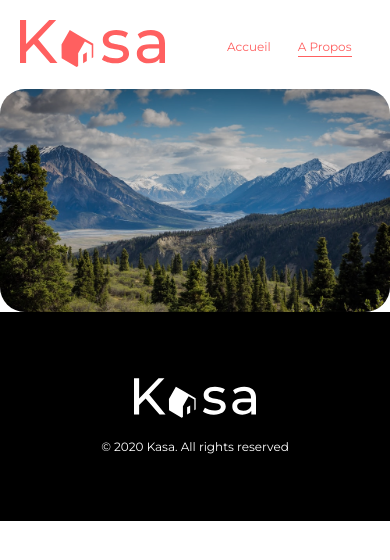
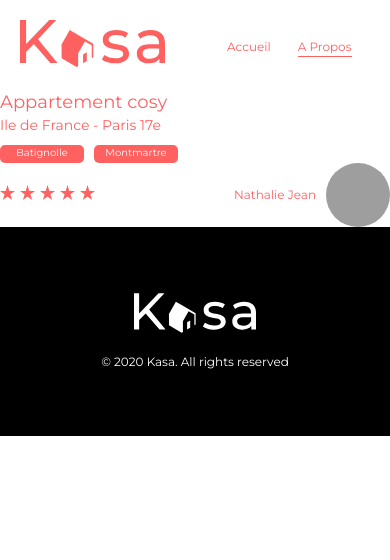
Before and after one commit to Nabil-Y/Nabil_Yassine_11_15052022, a React (Create React App) app: page /about in a window 390 px wide. Shown: the top 560 px of the page. Built offline with nearby package versions, Linux system fonts and the light colour scheme; grey boxes are pictures that could not be loaded.

Commit message:
Complete all components

```diff
--- a/src/App.js
+++ b/src/App.js
@@ -2,16 +2,47 @@ import Header from "./components/Layout/Header";
 import Footer from "./components/Layout/Footer";
 import Banner from "./components/Banner/Banner";
 import Error from "./pages/Error/Error";
+import Profile from "./components/Profile/Profile";
 import { Routes, Route } from "react-router-dom";
 // import Loader from "./components/Layout/Loader";
 
 const App = () => {
+  const houseData = {
+    id: "c67ab8a7",
+    title: "Appartement cosy",
+    cover:
+      "https://s3-eu-west-1.amazonaws.com/course.oc-static.com/projects/front-end-kasa-project/accommodation-20-1.jpg",
+    pictures: [
+      "https://s3-eu-west-1.amazonaws.com/course.oc-static.com/projects/front-end-kasa-project/accommodation-20-1.jpg",
+      "https://s3-eu-west-1.amazonaws.com/course.oc-static.com/projects/front-end-kasa-project/accommodation-20-2.jpg",
+      "https://s3-eu-west-1.amazonaws.com/course.oc-static.com/projects/front-end-kasa-project/accommodation-20-3.jpg",
+      "https://s3-eu-west-1.amazonaws.com/course.oc-static.com/projects/front-end-kasa-project/accommodation-20-4.jpg",
+      "https://s3-eu-west-1.amazonaws.com/course.oc-static.com/projects/front-end-kasa-project/accommodation-20-5.jpg",
+    ],
+    description:
+      "Votre maison loin de chez vous. Que vous veniez de l'autre bout du monde, ou juste de quelques stations de RER, vous vous sentirez chez vous dans notre appartement.",
+    host: {
+      name: "Nathalie Jean",
+      picture:
+        "https://s3-eu-west-1.amazonaws.com/course.oc-static.com/projects/front-end-kasa-project/profile-picture-12.jpg",
+    },
+    rating: "5",
+    location: "Ile de France - Paris 17e",
+    equipments: [
+      "Équipements de base",
+      "Micro-Ondes",
+      "Douche italienne",
+      "Frigo",
+      "WIFI",
+    ],
+    tags: ["Batignolle", "Montmartre"],
+  };
   return (
     <>
       <Header />
       {/* <Loader /> */}
       <Routes>
-        <Route path="/about" element={<Banner />} />
+        <Route path="/about" element={<Profile houseData={houseData} />} />
         <Route path="/" exact element={<Banner />} />
         <Route path="*" element={<Error />} />
       </Routes>
--- a/src/components/Banner/Banner.js
+++ b/src/components/Banner/Banner.js
@@ -10,7 +10,7 @@ const Banner = () => {
     return (
       <section className={`${styles.banner} ${styles["height-limiter"]}`}>
         <img src={homeImg} alt="Falaise donnant sur la mer" />
-        <h1>Chez vous, partout et ailleurs</h1>
+        <h1>{"Chez vous,\npartout et ailleurs"}</h1>
       </section>
     );
   if (pathname === "/about")
--- a/src/components/Banner/Banner.module.css
+++ b/src/components/Banner/Banner.module.css
@@ -14,14 +14,13 @@
   width: 100%;
   left: 0;
   height: 100%;
-  background-color: rgba(0, 0, 0, 0.15);
+  background-color: rgba(0, 0, 0, 0.3);
 }
 
 .banner h1 {
   position: absolute;
   top: 50%;
-  left: 50%;
-  transform: translate(-50%, -50%);
+  transform: translateY(-50%);
   font-size: 48px;
   font-weight: normal;
   width: 100%;
@@ -32,14 +31,23 @@
   width: 100%;
   height: 100%;
   object-fit: cover;
+  object-position: 50% 43%;
 }
 
 @media screen and (max-width: 768px) {
+  .banner {
+    border-radius: 10px;
+  }
   .banner h1 {
     text-align: left;
     padding-left: 16px;
     font-size: 24px;
     line-height: 24px;
+    white-space: pre-wrap;
+  }
+
+  .banner img {
+    object-position: 50% 50%;
   }
 
   .height-limiter {
--- a/src/components/Layout/Header.js
+++ b/src/components/Layout/Header.js
@@ -1,42 +1,27 @@
-import React, { useEffect, useState } from "react";
+import React from "react";
 import Logo from "../UI/SVG/Logo";
 import styles from "./Header.module.css";
 import { Link, useLocation } from "react-router-dom";
 
 const Header = () => {
-  const [windowWidth, setWindowWidth] = useState(window.innerWidth);
-
-  const handleResize = () => {
-    setWindowWidth(window.innerWidth);
-  };
-
-  useEffect(() => {
-    window.addEventListener("resize", handleResize);
-
-    return () => {
-      window.removeEventListener("resize", handleResize);
-    };
-  }, [windowWidth]);
-
   const { pathname } = useLocation();
   const isAboutPage = pathname === "/about";
-  let liStyle = styles.active;
+  const isHomePage = pathname === "/";
 
-  if (window.innerWidth > 768) {
-    if (pathname !== "/" && pathname !== "/about") {
-      liStyle = "";
-    }
-  }
+  const isHomeLinkActive = () => {
+    if (!isAboutPage)
+      return isHomePage ? styles.active : styles["active-not-home-page"];
+  };
 
   return (
     <header className={styles.header}>
       <Logo />
       <nav>
         <ul className={styles["nav-list"]}>
-          <li className={isAboutPage ? "" : liStyle}>
+          <li className={isHomeLinkActive()}>
             <Link to="/">Accueil</Link>
           </li>
-          <li className={isAboutPage ? liStyle : ""}>
+          <li className={isAboutPage ? styles.active : ""}>
             <Link to="/about">A Propos</Link>
           </li>
         </ul>
--- a/src/components/Layout/Header.module.css
+++ b/src/components/Layout/Header.module.css
@@ -29,6 +29,10 @@
   border-bottom: 1px solid var(--primary-color);
 }
 
+.active-not-home-page {
+  border-bottom: 1px solid transparent;
+}
+
 @media screen and (max-width: 768px) {
   .header {
     margin: 20px 0;
@@ -53,4 +57,8 @@
     width: 145px;
     height: 47px;
   }
+
+  .active-not-home-page {
+    border-bottom: 1px solid var(--primary-color);
+  }
 }
--- a/src/components/Profile/Profile.js
+++ b/src/components/Profile/Profile.js
@@ -1,7 +1,37 @@
-import React from 'react';
+import React from "react";
+import PropTypes from "prop-types";
+import Tag from "../UI/Tag";
+import Stars from "../UI/Stars";
+import styles from "./Profile.module.css";
 
-const Profile = () => {
-  return <div>Profile</div>;
+const Profile = ({ houseData }) => {
+  return (
+    <section className={styles.profile}>
+      <div className={styles["profile-left"]}>
+        <h1>{houseData.title}</h1>
+        <div className={styles.location}>{houseData.location}</div>
+        <div className={styles.tags}>
+          {houseData.tags.map((tag, index) => (
+            <Tag key={tag + index}>{tag}</Tag>
+          ))}
+        </div>
+      </div>
+      <div className={styles["profile-right"]}>
+        <div className={styles["name-and-picture"]}>
+          <div className={styles["host-name"]}>{houseData.host.name}</div>
+          <img
+            src={houseData.host.picture}
+            alt={`Portrait de ${houseData.host.name}`}
+          />
+        </div>
+        <Stars rating={houseData.rating} />
+      </div>
+    </section>
+  );
+};
+
+Profile.propTypes = {
+  houseData: PropTypes.object,
 };
 
 export default Profile;
--- a/src/components/Profile/Profile.module.css
+++ b/src/components/Profile/Profile.module.css
@@ -0,0 +1,81 @@
+.profile {
+  display: flex;
+  justify-content: space-between;
+  color: var(--primary-color);
+}
+
+.profile h1 {
+  font-size: 36px;
+  font-weight: normal;
+  line-height: 51px;
+}
+
+.location {
+  font-size: 18px;
+  line-height: 26px;
+}
+
+.tags {
+  display: flex;
+  flex-wrap: wrap;
+  margin-top: 20px;
+}
+
+.tags div {
+  margin-right: 10px;
+}
+
+.profile-right img {
+  height: 64px;
+  width: 64px;
+  object-fit: cover;
+  border-radius: 50%;
+  margin-left: 10px;
+}
+
+.name-and-picture {
+  display: flex;
+  justify-content: center;
+  align-items: center;
+  margin-bottom: 24px;
+}
+
+.host-name {
+  font-size: 18px;
+  line-height: 26px;
+}
+
+@media screen and (max-width: 768px) {
+  .profile {
+    display: block;
+  }
+
+  .profile h1 {
+    font-size: 18px;
+    line-height: 26px;
+  }
+
+  .location {
+    font-size: 14px;
+    line-height: 20px;
+  }
+  .tags {
+    margin-top: 10px;
+  }
+
+  .profile-right {
+    display: flex;
+    justify-content: space-between;
+    align-items: center;
+    flex-direction: row-reverse;
+  }
+
+  .name-and-picture {
+    margin-bottom: 0;
+  }
+
+  .host-name {
+    font-size: 12px;
+    line-height: 18px;
+  }
+}
--- a/src/components/UI/SVG/Star.js
+++ b/src/components/UI/SVG/Star.js
@@ -11,7 +11,7 @@ const Star = () => {
     >
       <path
         d="M18.645 12L15 0L11.355 12H0L9.27 18.615L5.745 30L15 22.965L24.27 30L20.745 18.615L30 12H18.645Z"
-        fill="#FF6060"
+        fill="#E3E3E3"
       />
     </svg>
   );
--- /dev/null
+++ b/src/components/UI/Stars.js
@@ -0,0 +1,29 @@
+import React from "react";
+import PropTypes from "prop-types";
+import Star from "./SVG/Star";
+import styles from "./Stars.module.css";
+
+const Stars = ({ rating }) => {
+  const starsContainer = [<Star />, <Star />, <Star />, <Star />, <Star />];
+  return (
+    <div className={styles.stars}>
+      {starsContainer.map((star, index) => {
+        if (index < rating + 1) {
+          return (
+            <div key={index + rating} className={styles.filled}>
+              {star}
+            </div>
+          );
+        } else {
+          return <div key={index + rating}>{star}</div>;
+        }
+      })}
+    </div>
+  );
+};
+
+Stars.propTypes = {
+  rating: PropTypes.number,
+};
+
+export default Stars;
--- /dev/null
+++ b/src/components/UI/Stars.module.css
@@ -0,0 +1,34 @@
+.stars {
+  display: flex;
+}
+
+.stars svg {
+  width: 30px;
+  height: 30px;
+}
+
+.stars div {
+  margin-right: 10px;
+}
+
+.stars div:last-child {
+  margin-right: 0px;
+}
+
+.filled path {
+  fill: var(--primary-color);
+}
+
+@media screen and (max-width: 768px) {
+  .stars svg {
+    width: 15px;
+    height: 15px;
+  }
+  .stars div {
+    margin-right: 5px;
+  }
+
+  .stars div:last-child {
+    margin-right: 0px;
+  }
+}
```
Also changed, not shown: src/assets/home-img-small.jpg (added), src/assets/home-img.jpg.
